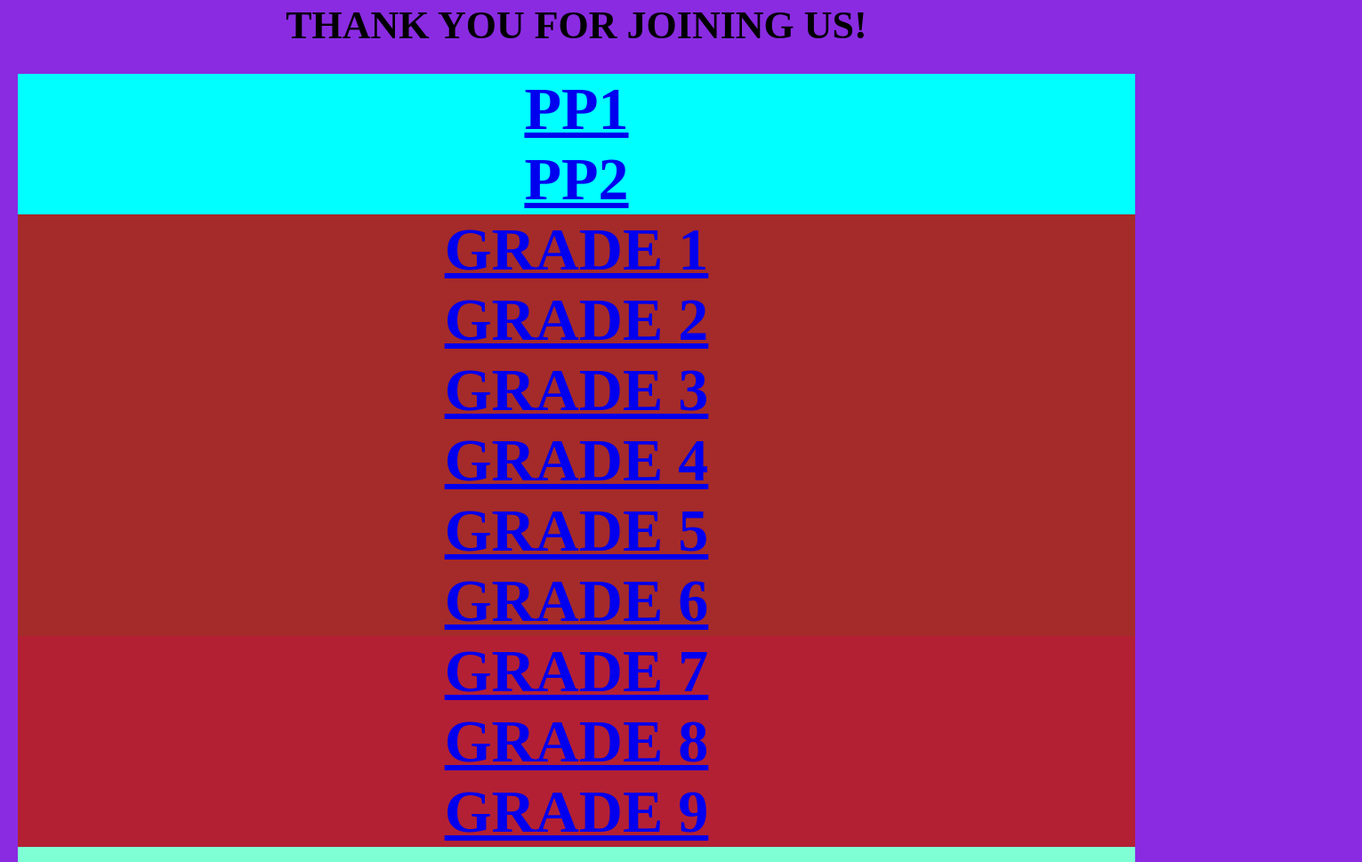
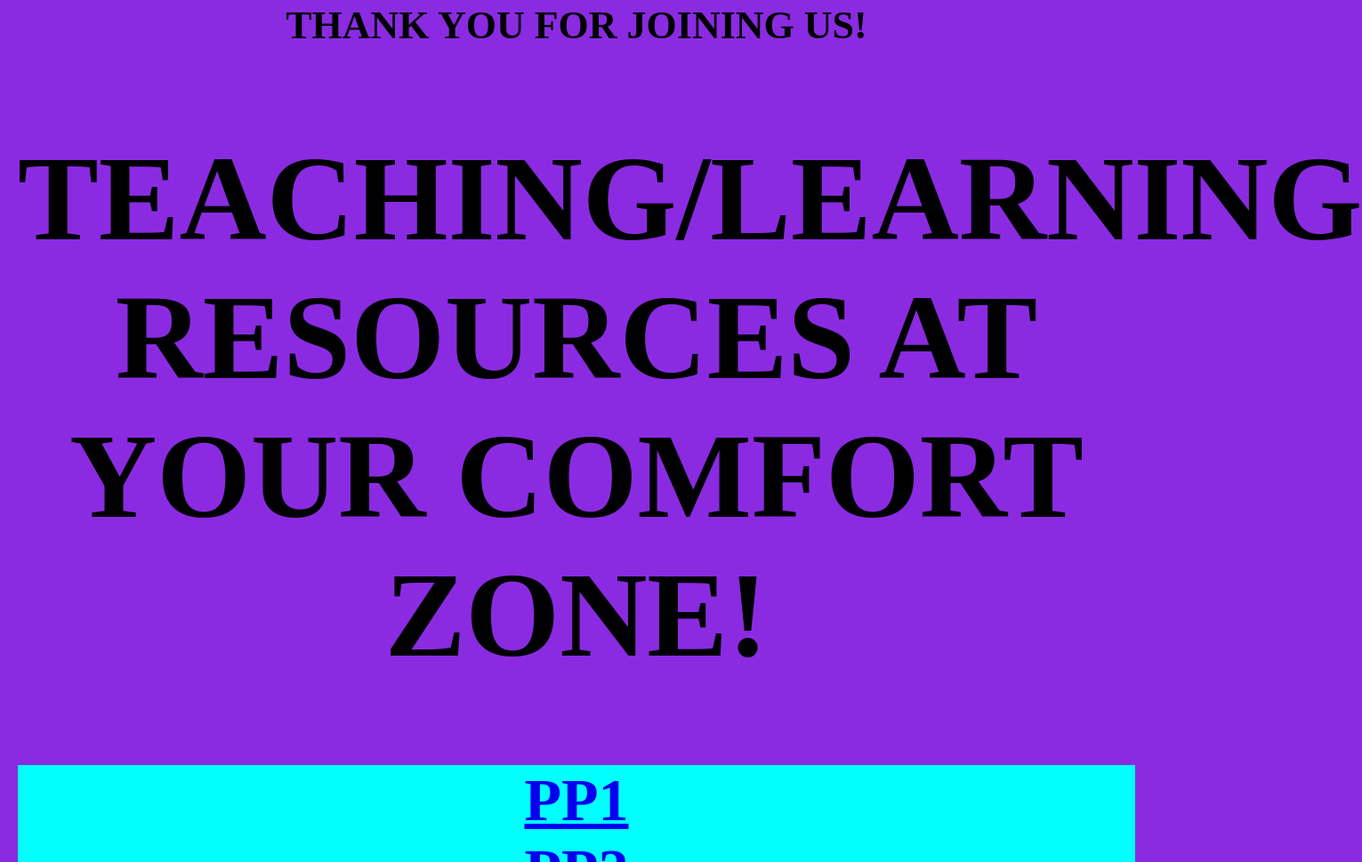
Before and after one commit to Nyakorap/CBE-MWALIMU-REVISION, a plain HTML site: page index.html in a window 1280 px wide. Shown: the part 392-1361 px from the top of the page at 89% size, 1531 px wide, since content can reach past the window. Drawn offline with Linux system fonts and the light colour scheme.

Commit message:
Update index.html

```diff
--- a/index.html
+++ b/index.html
@@ -19,6 +19,9 @@
 THANK YOU FOR JOINING US!
 </h1>
 
+    <h1>
+     TEACHING/LEARNING RESOURCES AT YOUR COMFORT ZONE!
+    </h1>
 <div>
     <div class="pp1_pp2" style="background-color: aqua;display:">
                                <div class="pp1"><a href="pre_primary\pre_primary_pp1\pp1.html">PP1</a></div>
@@ -53,4 +56,5 @@ THANK YOU FOR JOINING US!
                                 <div class="university"><a href="university\university.html">UNIVERSITY</a></div></div>
 </div></div>
 </body>
+
 </html>
```
